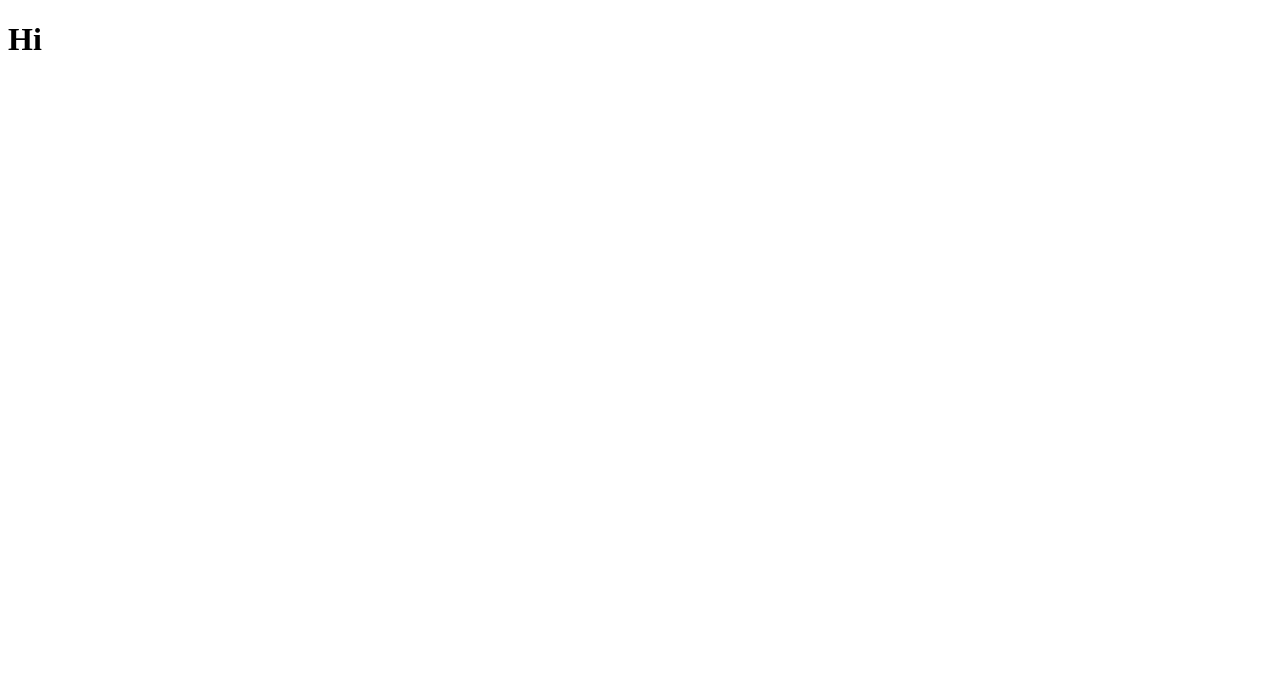
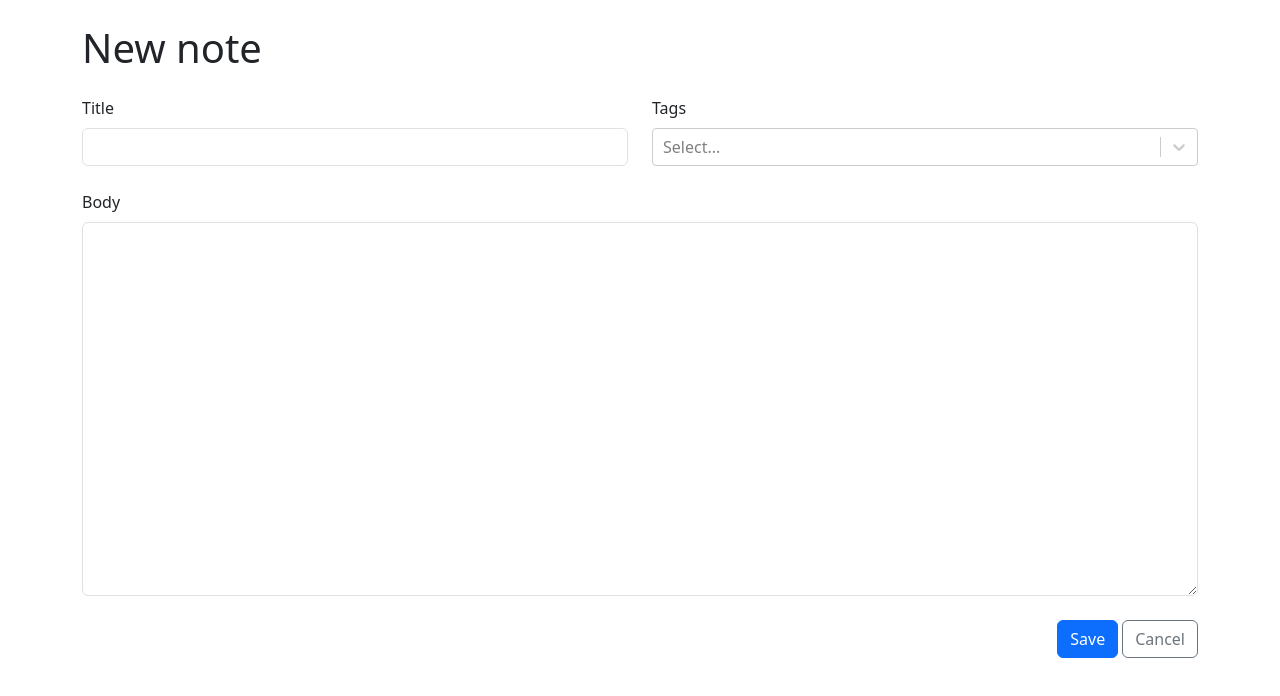
Before and after one commit to Naufal05/Notes-App, a React (Vite) app: page /new in a window 1280 px wide. Shown: the top 696 px of the page. Built offline with nearby package versions, Linux system fonts and the light colour scheme.

Commit message:
routes created

```diff
--- a/package.json
+++ b/package.json
@@ -10,8 +10,12 @@
     "preview": "vite preview"
   },
   "dependencies": {
+    "bootstrap": "^5.3.3",
     "react": "^19.0.0",
-    "react-dom": "^19.0.0"
+    "react-bootstrap": "^2.10.9",
+    "react-dom": "^19.0.0",
+    "react-router-dom": "^7.2.0",
+    "react-select": "^5.10.0"
   },
   "devDependencies": {
     "@eslint/js": "^9.19.0",
--- a/src/App.tsx
+++ b/src/App.tsx
@@ -1,5 +1,23 @@
+import "bootstrap/dist/css/bootstrap.min.css"
+import { Container } from "react-bootstrap"
+import { Route, Routes, Navigate } from "react-router-dom"
+import { NewNote } from "./NewNote"
+
 function App() {
-  return <h1>Hi</h1>
+  return (
+    <Container className="my-4">
+    <Routes>
+      <Route path="/" element={<h1>Home</h1>} />
+      <Route path="/new" element={<NewNote/>} />
+      <Route path="/:id">
+        <Route index element={<h1>View</h1>}/>
+        <Route path="edit" element={<h1>Edit</h1>}/>
+      </Route>
+      <Route path="*" element={<Navigate to="/"/>} />
+
+    </Routes>
+  </Container>
+  )
 }
 
 export default App
--- /dev/null
+++ b/src/NewNote.tsx
@@ -0,0 +1,8 @@
+import { NoteForm } from "./NoteForm";
+
+export function NewNote() {
+    return <>
+    <h1 className="mb-4">New note</h1>
+    <NoteForm/>
+    </>
+}
--- /dev/null
+++ b/src/NoteForm.tsx
@@ -0,0 +1,32 @@
+import { Button, Col, Form, FormGroup, Row, Stack } from "react-bootstrap";
+import CreatableReactSelect from "react-select/creatable"
+export function NoteForm() {
+   return (
+    <Form>
+        <Stack gap={4}>
+           <Row>
+            <Col>
+                <FormGroup controlId="title">
+                    <Form.Label>Title</Form.Label>
+                    <Form.Control required />
+                </FormGroup>
+            </Col>
+             <Col>
+                <FormGroup controlId="tags">
+                    <Form.Label>Tags</Form.Label>
+                    <CreatableReactSelect isMulti />
+                </FormGroup>
+            </Col>
+           </Row>
+            <FormGroup controlId="markdown">
+                <Form.Label>Body</Form.Label>
+                <Form.Control required as="textarea" rows={15} />
+            </FormGroup>
+            <Stack direction="horizontal" gap={1} className="justify-content-end">
+                <Button type="submit" variant="primary">Save</Button>
+                <Button type="button" variant="outline-secondary">Cancel</Button>
+            </Stack>
+        </Stack>
+    </Form>
+   )
+}
--- a/src/main.tsx
+++ b/src/main.tsx
@@ -1,9 +1,12 @@
 import { StrictMode } from 'react'
 import { createRoot } from 'react-dom/client'
 import App from './App.tsx'
+import { BrowserRouter } from 'react-router-dom'
 
 createRoot(document.getElementById('root')!).render(
   <StrictMode>
-    <App />
+    <BrowserRouter>
+      <App />
+    </BrowserRouter>
   </StrictMode>,
 )
```
Also changed, not shown: 2 other files (tests, documents, lock files or other folders).
